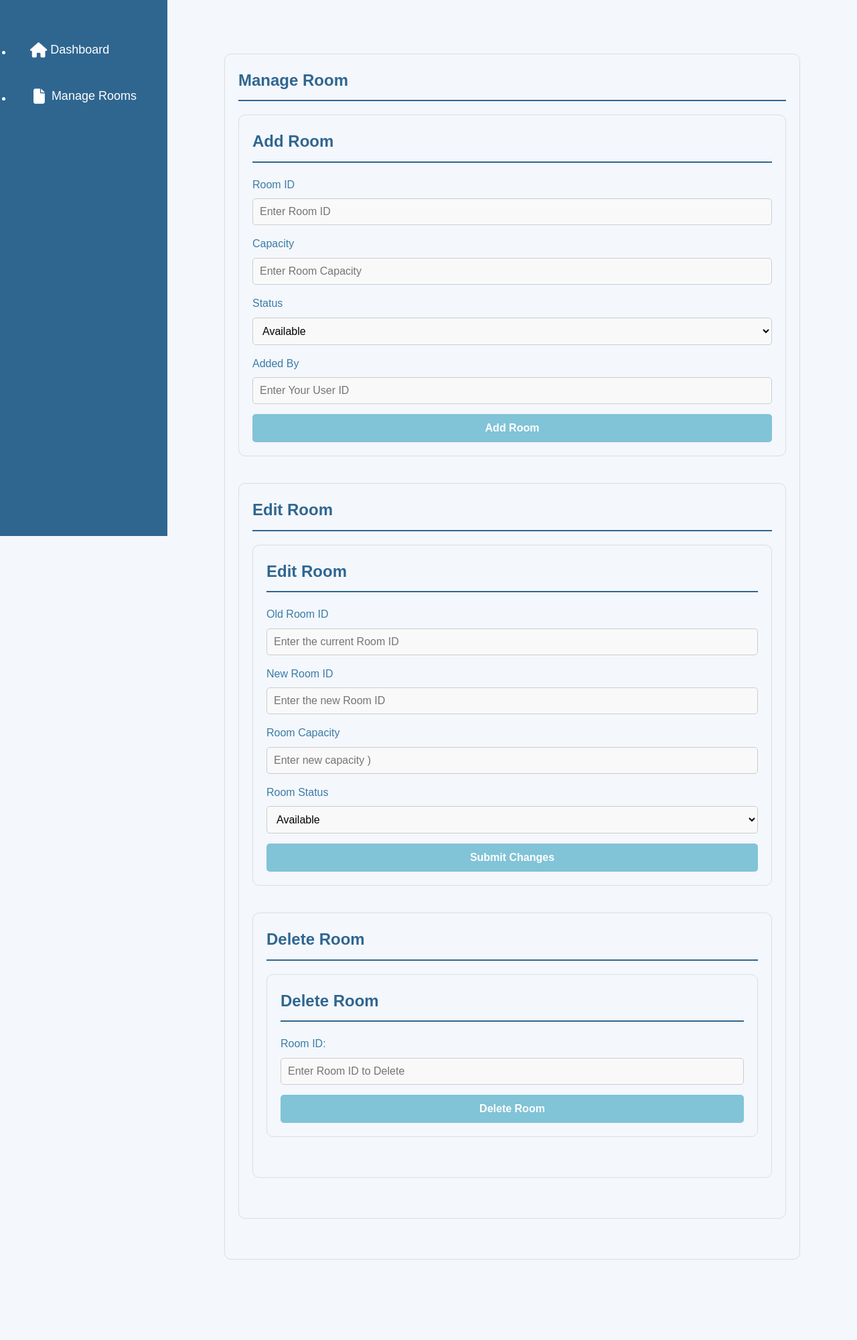
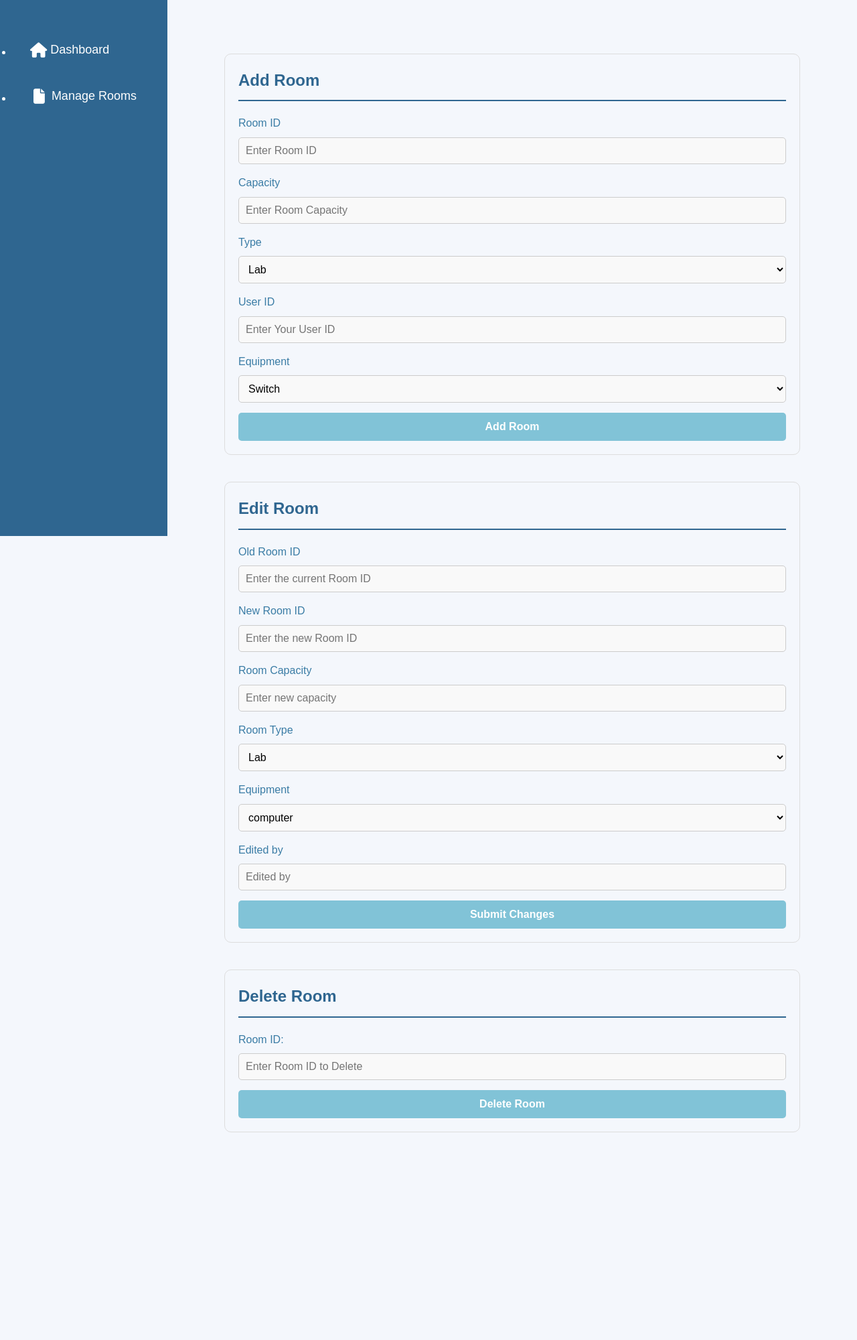
Before and after one commit to Batxl/Itcs333-project, a PHP site: page /manage.php in a window 1280 px wide. Shown: the whole page at 67% size. After the commit the page ends 1690 px from the top, so only its background shows below. Run offline with PHP 8.4, Linux system fonts and the light colour scheme.

Commit message:
manage room

```diff
--- a/manage.php
+++ b/manage.php
@@ -19,7 +19,7 @@
                 </li>
                 <li class="navList active">
                     <a href="manage.php">
-                    <i class="fa-solid fa-file fa-lg" style="color: #ffffff; margin: 10px"></i>
+                    <i class="fa-solid fa-file fa-lg" style="color: #ffffff; margin: 10px;"></i>
                         <span class="links">Manage Rooms</span>
                     </a>
                 </li>
@@ -29,69 +29,83 @@
 
     <section class="dashboard">
     <div class="manage-rooms-container">
-            <div class="form-section">
-                <h2>Manage Room</h2>
-
-            <!--Add Room-->
+    <!-- Add Room -->
     <div class="form-section">
         <h2>Add Room</h2>
         <form action="addroom.php" method="POST">
+
             <label for="room_id">Room ID</label>
             <input type="text" id="room_id" name="room_id" placeholder="Enter Room ID" required>
 
             <label for="capacity">Capacity</label>
             <input type="number" id="capacity" name="capacity" placeholder="Enter Room Capacity" required>
 
-            <label for="status">Status</label>
-            <select id="status" name="status" required>
-                <option value="available">Available</option>
-                <option value="booked">Booked</option>
-                <option value="under maintenance">Under Maintenance</option>
+
+            <label for="type">Type</label>
+            <select id="type" name="type" required>
+                <option value="Lab">Lab</option>
+                <option value="Class">Class</option>
             </select>
 
-            <label for="added_by">Added By</label>
-            <input type="text" id="added_by" name="added_by" placeholder="Enter Your User ID" required>
+
+            <label for="user_id">User ID</label>
+            <input type="text" id="user_id" name="user_id" placeholder="Enter Your User ID" required>
+
+
+            <label for="equipment">Equipment</label>
+            <select id="equipment" name="equipment">
+                <option value="switch">Switch</option>
+                <option value="router">Router</option>
+                <option value="computer">Computer</option>
+            </select>
 
             <button type="submit">Add Room</button>
         </form>
     </div>
 
+
         <!-- Edit Room -->
         <div class="form-section">
             <h2>Edit Room</h2>
-            <div class="form-section">
-                <h2>Edit Room</h2>
             <form action="editroom.php" method="POST">
-            <label for="old-id">Old Room ID</label>
+            <label for="old_id">Old Room ID</label>
             <input type="text" id="old_id" name="old_id" placeholder="Enter the current Room ID" required>
 
-            <label for="new-id">New Room ID</label>
+            <label for="new_id">New Room ID</label>
             <input type="text" id="new_id" name="new_id" placeholder="Enter the new Room ID">
 
             <label for="new_capacity">Room Capacity</label>
-            <input type="text" id="new_capacity" name="new_capacity" placeholder="Enter new capacity )">
+            <input type="number" id="new_capacity" name="new_capacity" placeholder="Enter new capacity">
 
-            <label for="new_status">Room Status</label>
-            <select id="new_status" name="new_status">
-                <option value="available">Available</option>
-                <option value="booked">Booked</option>
-                <option value="maintenance">Under Maintenance</option>
+            <label for="new_type">Room Type</label>
+             <select id="new_type" name="new_type">
+                <option value="Lab">Lab</option>
+                <option value="Class">Class</option>
             </select>
+
+            <label>Equipment</label>
+            <select id="new_equipment" name="new_equiemnet">
+            <option value="computer">computer</option>
+            <option value="router">router</option>
+            <option value="switch">switch</option>
+
+            </select>
+
+            <label>Edited by</label>
+            <input type="number" id="new_user_id" name="new_user_id" placeholder="Edited by">
+
 
         <button type="submit">Submit Changes</button>
     </form>
 </div>
 
 
-
             <!-- Delete Room -->
-            <div class="form-section">
-                <h2>Delete Room</h2>
             <div class="form-section">
                 <h2>Delete Room</h2>
                 <form action="deleteroom.php" method="POST">
                     <label for="delete-room-id">Room ID:</label>
-                    <input type="text" id="delete-room-id" name="room-id" placeholder="Enter Room ID to Delete" required>
+                    <input type="text" id="delete-room-id" name="room_id" placeholder="Enter Room ID to Delete" required>
 
                     <button type="submit">Delete Room</button>
                 </form>
```
Lines whose indentation alone changed are shown as unchanged.
